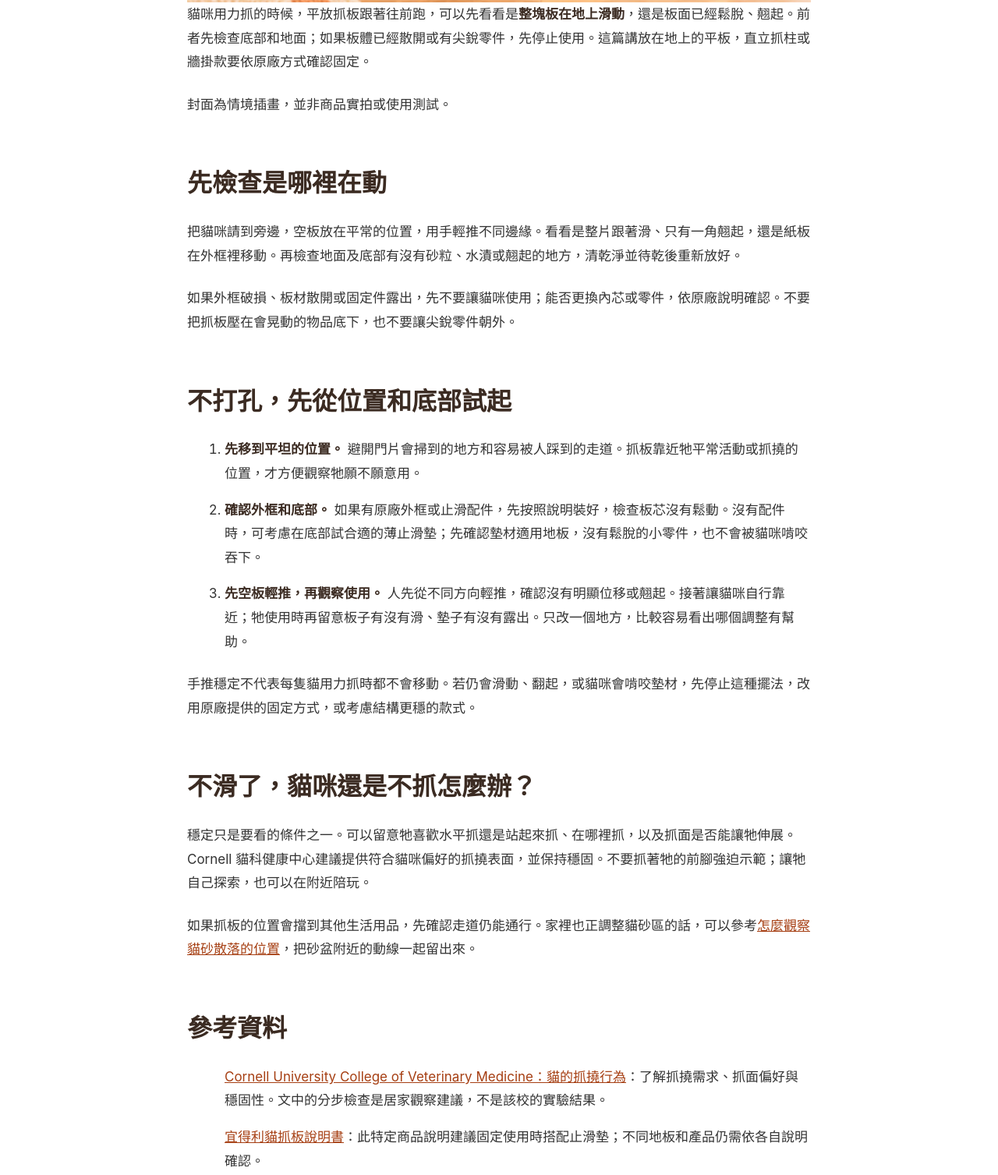
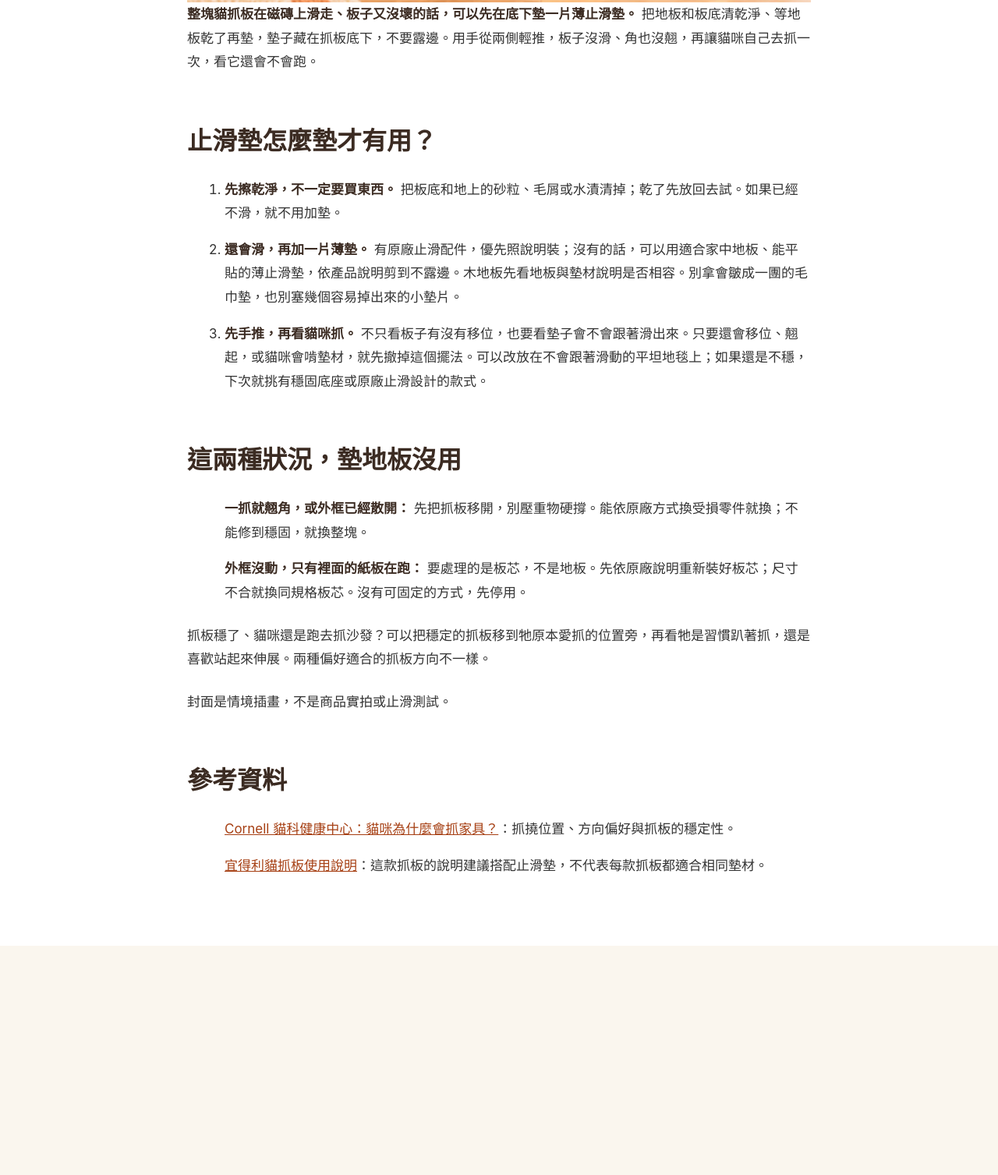
Before and after one commit to chenyuming616/pandacat-landing-page, a website: page blog/stop-scratcher-sliding/index.html in a window 1280 px wide. Shown: the part 736-2243 px from the top of the page at 78% size. After the commit the page ends 1949 px from the top, so only its background shows below. Drawn offline with Linux system fonts and the light colour scheme.

Commit message:
Fix actionable cat scratcher guidance: blog/stop-scratcher-sliding/index.html

```diff
--- a/blog/stop-scratcher-sliding/index.html
+++ b/blog/stop-scratcher-sliding/index.html
@@ -4,14 +4,14 @@
 <head>
   <meta charset="utf-8">
   <meta name="viewport" content="width=device-width, initial-scale=1">
-  <title>貓抓板一抓就滑走？先看底部，再調整擺放位置｜胖大喵</title>
-  <meta name="description" content="平放貓抓板會移位時，先檢查地板、底面和板體，再試位置或合適的墊材，觀察貓咪是否仍願意使用。">
+  <title>貓抓板一直滑怎麼辦？止滑墊怎麼墊、什麼時候該換｜胖大喵</title>
+  <meta name="description" content="平放的貓抓板整塊滑走，先清乾地板，再在板底墊一片不外露的薄止滑墊。若翹角或板芯鬆脫，就先修板，不要只墊地板。">
   <link rel="canonical" href="https://pandacat.com.tw/blog/stop-scratcher-sliding/">
   <meta property="og:type" content="article">
   <meta property="og:locale" content="zh_TW">
   <meta property="og:site_name" content="胖大喵 Pandacat">
-  <meta property="og:title" content="貓抓板一抓就滑走？先看底部，再調整擺放位置｜胖大喵">
-  <meta property="og:description" content="平放貓抓板會移位時，先檢查地板、底面和板體，再試位置或合適的墊材，觀察貓咪是否仍願意使用。">
+  <meta property="og:title" content="貓抓板一直滑怎麼辦？止滑墊怎麼墊、什麼時候該換｜胖大喵">
+  <meta property="og:description" content="平放的貓抓板整塊滑走，先清乾地板，再在板底墊一片不外露的薄止滑墊。若翹角或板芯鬆脫，就先修板，不要只墊地板。">
   <meta property="og:url" content="https://pandacat.com.tw/blog/stop-scratcher-sliding/">
   <meta property="og:image" content="https://pandacat.com.tw/assets/blog/stop-scratcher-sliding/cover.webp">
   <meta property="og:image:alt" content="橘白貓將前爪放在地上的平面貓抓板上">
@@ -25,8 +25,8 @@
     "@type": "WebPage",
     "@id": "https://pandacat.com.tw/blog/stop-scratcher-sliding/"
   },
-  "headline": "貓抓板一抓就滑走？先看底部，再調整擺放位置",
-  "description": "平放貓抓板會移位時，先檢查地板、底面和板體，再試位置或合適的墊材，觀察貓咪是否仍願意使用。",
+  "headline": "貓抓板一直滑怎麼辦？止滑墊怎麼墊、什麼時候該換",
+  "description": "平放的貓抓板整塊滑走，先清乾地板，再在板底墊一片不外露的薄止滑墊。若翹角或板芯鬆脫，就先修板，不要只墊地板。",
   "image": [
     "https://pandacat.com.tw/assets/blog/stop-scratcher-sliding/cover.webp"
   ],
@@ -76,27 +76,26 @@
         </div>
       </div>
       <article class="blog-content">
-      <h1>貓抓板一抓就滑走？先看底部，再調整擺放位置</h1>
+      <h1>貓抓板一直滑怎麼辦？止滑墊怎麼墊、什麼時候該換</h1>
       <figure class="article-image"><img src="/assets/blog/stop-scratcher-sliding/cover.webp" alt="橘白貓將前爪放在地上的平面貓抓板上"></figure>
-<p>貓咪用力抓的時候，平放抓板跟著往前跑，可以先看看是<strong>整塊板在地上滑動</strong>，還是板面已經鬆脫、翹起。前者先檢查底部和地面；如果板體已經散開或有尖銳零件，先停止使用。這篇講放在地上的平板，直立抓柱或牆掛款要依原廠方式確認固定。</p>
-<p>封面為情境插畫，並非商品實拍或使用測試。</p>
-<h2>先檢查是哪裡在動</h2>
-<p>把貓咪請到旁邊，空板放在平常的位置，用手輕推不同邊緣。看看是整片跟著滑、只有一角翹起，還是紙板在外框裡移動。再檢查地面及底部有沒有砂粒、水漬或翹起的地方，清乾淨並待乾後重新放好。</p>
-<p>如果外框破損、板材散開或固定件露出，先不要讓貓咪使用；能否更換內芯或零件，依原廠說明確認。不要把抓板壓在會晃動的物品底下，也不要讓尖銳零件朝外。</p>
-<h2>不打孔，先從位置和底部試起</h2>
+<p><strong>整塊貓抓板在磁磚上滑走、板子又沒壞的話，可以先在底下墊一片薄止滑墊。</strong> 把地板和板底清乾淨、等地板乾了再墊，墊子藏在抓板底下，不要露邊。用手從兩側輕推，板子沒滑、角也沒翹，再讓貓咪自己去抓一次，看它還會不會跑。</p>
+<h2>止滑墊怎麼墊才有用？</h2>
 <ol>
-<li><strong>先移到平坦的位置。</strong> 避開門片會掃到的地方和容易被人踩到的走道。抓板靠近牠平常活動或抓撓的位置，才方便觀察牠願不願意用。</li>
-<li><strong>確認外框和底部。</strong> 如果有原廠外框或止滑配件，先按照說明裝好，檢查板芯沒有鬆動。沒有配件時，可考慮在底部試合適的薄止滑墊；先確認墊材適用地板，沒有鬆脫的小零件，也不會被貓咪啃咬吞下。</li>
-<li><strong>先空板輕推，再觀察使用。</strong> 人先從不同方向輕推，確認沒有明顯位移或翹起。接著讓貓咪自行靠近；牠使用時再留意板子有沒有滑、墊子有沒有露出。只改一個地方，比較容易看出哪個調整有幫助。</li>
+<li><strong>先擦乾淨，不一定要買東西。</strong> 把板底和地上的砂粒、毛屑或水漬清掉；乾了先放回去試。如果已經不滑，就不用加墊。</li>
+<li><strong>還會滑，再加一片薄墊。</strong> 有原廠止滑配件，優先照說明裝；沒有的話，可以用適合家中地板、能平貼的薄止滑墊，依產品說明剪到不露邊。木地板先看地板與墊材說明是否相容。別拿會皺成一團的毛巾墊，也別塞幾個容易掉出來的小墊片。</li>
+<li><strong>先手推，再看貓咪抓。</strong> 不只看板子有沒有移位，也要看墊子會不會跟著滑出來。只要還會移位、翹起，或貓咪會啃墊材，就先撤掉這個擺法。可以改放在不會跟著滑動的平坦地毯上；如果還是不穩，下次就挑有穩固底座或原廠止滑設計的款式。</li>
 </ol>
-<p>手推穩定不代表每隻貓用力抓時都不會移動。若仍會滑動、翻起，或貓咪會啃咬墊材，先停止這種擺法，改用原廠提供的固定方式，或考慮結構更穩的款式。</p>
-<h2>不滑了，貓咪還是不抓怎麼辦？</h2>
-<p>穩定只是要看的條件之一。可以留意牠喜歡水平抓還是站起來抓、在哪裡抓，以及抓面是否能讓牠伸展。Cornell 貓科健康中心建議提供符合貓咪偏好的抓撓表面，並保持穩固。不要抓著牠的前腳強迫示範；讓牠自己探索，也可以在附近陪玩。</p>
-<p>如果抓板的位置會擋到其他生活用品，先確認走道仍能通行。家裡也正調整貓砂區的話，可以參考<a href="/blog/reduce-cat-litter-tracking/">怎麼觀察貓砂散落的位置</a>，把砂盆附近的動線一起留出來。</p>
+<h2>這兩種狀況，墊地板沒用</h2>
+<ul>
+<li><strong>一抓就翹角，或外框已經散開：</strong> 先把抓板移開，別壓重物硬撐。能依原廠方式換受損零件就換；不能修到穩固，就換整塊。</li>
+<li><strong>外框沒動，只有裡面的紙板在跑：</strong> 要處理的是板芯，不是地板。先依原廠說明重新裝好板芯；尺寸不合就換同規格板芯。沒有可固定的方式，先停用。</li>
+</ul>
+<p>抓板穩了、貓咪還是跑去抓沙發？可以把穩定的抓板移到牠原本愛抓的位置旁，再看牠是習慣趴著抓，還是喜歡站起來伸展。兩種偏好適合的抓板方向不一樣。</p>
+<p>封面是情境插畫，不是商品實拍或止滑測試。</p>
 <h2>參考資料</h2>
 <ul>
-<li><a href="https://www.vet.cornell.edu/departments-centers-and-institutes/cornell-feline-health-center/health-information/feline-health-topics/feline-behavior-problems-destructive-behavior">Cornell University College of Veterinary Medicine：貓的抓撓行為</a>：了解抓撓需求、抓面偏好與穩固性。文中的分步檢查是居家觀察建議，不是該校的實驗結果。</li>
-<li><a href="https://nitorimain.blob.core.windows.net/manual/20AI/2117300017527.pdf">宜得利貓抓板說明書</a>：此特定商品說明建議固定使用時搭配止滑墊；不同地板和產品仍需依各自說明確認。</li>
+<li><a href="https://www.vet.cornell.edu/departments-centers-and-institutes/cornell-feline-health-center/health-information/feline-health-topics/feline-behavior-problems-destructive-behavior">Cornell 貓科健康中心：貓咪為什麼會抓家具？</a>：抓撓位置、方向偏好與抓板的穩定性。</li>
+<li><a href="https://nitorimain.blob.core.windows.net/manual/20AI/2117300017527.pdf">宜得利貓抓板使用說明</a>：這款抓板的說明建議搭配止滑墊，不代表每款抓板都適合相同墊材。</li>
 </ul>
       </article>
     </div>
```
